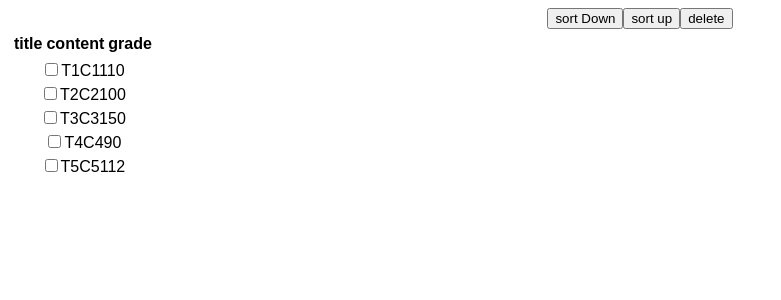
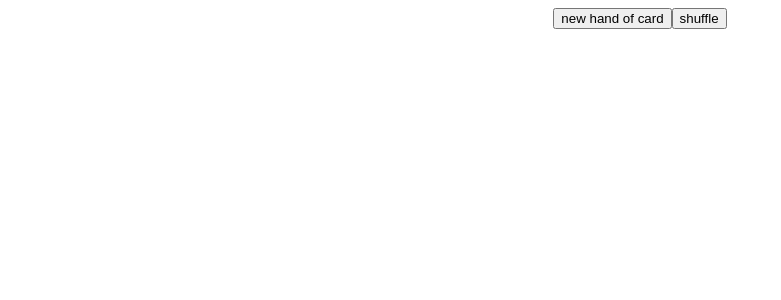
Before and after one commit to Crystak1831/ReactDemo, a React (Create React App) app: page / in a window 1280 px wide. Shown: the top 300 px of the page, without its empty margins (0-781 px from the left). Built offline with nearby package versions, Linux system fonts and the light colour scheme.

Commit message:
change Card

```diff
--- a/src/App.js
+++ b/src/App.js
@@ -22,13 +22,13 @@ export default function App() {
       {/* <AutoComplete /> */}
       {/* <BlinkWrapper /> */}
       {/* <Timer /> */}
-      {/* <Card /> */}
+      <Card />
 
       {/* <CommentTree /> */}
 
       {/* <ImgComponent /> */}
       {/* <LoginPage /> */}
-      <SortTable />
+      {/* <SortTable /> */}
     </div>
   );
 }
--- a/src/Card/Card.js
+++ b/src/Card/Card.js
@@ -23,6 +23,10 @@ export default function Card() {
   const [current, setCurrent] = useState([]);
 
   useEffect(() => {
+    buildDecker();
+  }, []);
+
+  const buildDecker = () => {
     let array = [];
     for (let i = 0; i < ranks.length; i++) {
       for (let j = 0; j < suits.length; j++) {
@@ -30,7 +34,7 @@ export default function Card() {
       }
     }
     setCombo(array);
-  }, []);
+  };
 
   const getNewCard = () => {
     let array = combo;
@@ -46,14 +50,15 @@ export default function Card() {
   };
 
   const shuffleHandle = () => {
-    let array = [];
-    for (let i = 0; i < ranks.length; i++) {
-      for (let j = 0; j < suits.length; j++) {
-        array.push(ranks[i] + suits[j]);
-      }
-    }
+    // let array = [];
+    // for (let i = 0; i < ranks.length; i++) {
+    //   for (let j = 0; j < suits.length; j++) {
+    //     array.push(ranks[i] + suits[j]);
+    //   }
+    // }
+    buildDecker();
     setCurrent([]);
-    setCombo(array);
+    // setCombo(array);
   };
 
   return (
@@ -61,8 +66,8 @@ export default function Card() {
       <button onClick={getNewCard}>new hand of card</button>
       <button onClick={shuffleHandle}>shuffle</button>
       <div className="card-container">
-        {current.map((item) => {
-          return <div key={item}>{item}</div>;
+        {current.map((item, index) => {
+          return <div key={index}>{item}</div>;
         })}
       </div>
     </div>
--- a/src/SortTable/SortTable.js
+++ b/src/SortTable/SortTable.js
@@ -20,8 +20,8 @@ export default function SortTable() {
     });
   };
 
-  const [dataList, setData] = useState(initialData());
-  // const [isChecked,setCheck] = useState(false)
+  let [dataList, setData] = useState(initialData());
+  // const [isChecked, setCheck] = useState(false);
 
   const sortDown = () => {
     dataList.sort((e1, e2) => {
```
Also changed, not shown: src/RevertTree/RevertTree.js (added).
